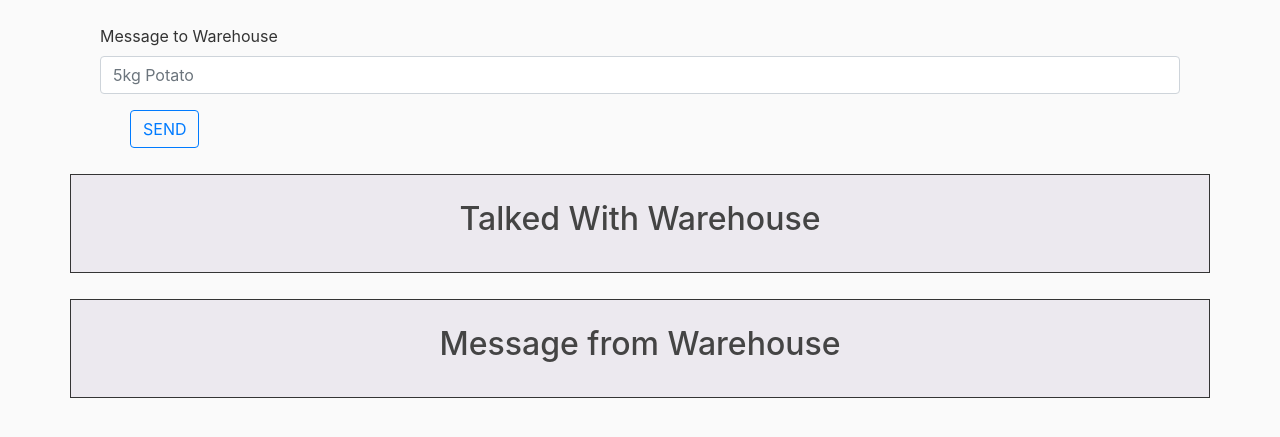
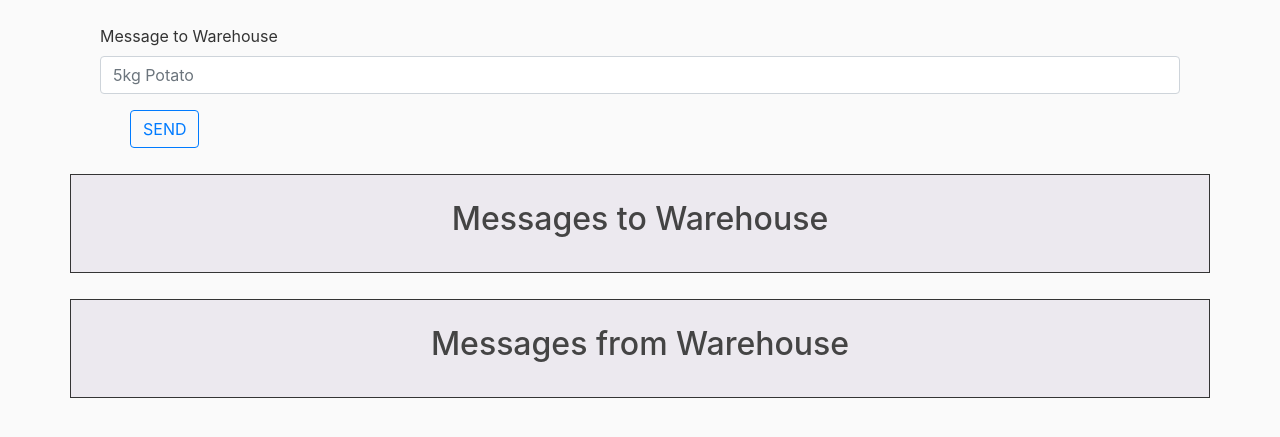
Before and after one commit to old-school-kid/Warehouse-management, a Flask app: page /Supplier in a window 1280 px wide. Shown: the part 56-493 px from the top of the page. Run offline with Flask 2, Linux system fonts and the light colour scheme; data that the repository does not hold is empty; some libraries are stand-ins or nearby versions.

Commit message:
spelling errors

```diff
--- a/templates/Supplier.html
+++ b/templates/Supplier.html
@@ -23,7 +23,7 @@
 </div>
 
 <div class="container" id="msgbox" style="color: #e9ecef; border: 1px solid #343434; margin-top: 2%; padding: 2%;">
-    <h2 style="text-align: center;">Talked With Warehouse</h2>
+    <h2 style="text-align: center;">Messages to Warehouse</h2>
     {% for x in info1 %}
         <div class="container">
             <h4>
@@ -35,7 +35,7 @@
 
 
 <div class="container" id="msgbox" style="color: #e9ecef; border: 1px solid #343434; margin-top: 2%; padding: 2%;">
-    <h2 style="text-align: center;">Message from Warehouse</h2>
+    <h2 style="text-align: center;">Messages from Warehouse</h2>
     {% for x in info2 %}
         <div class="container">
             <h4>
```
